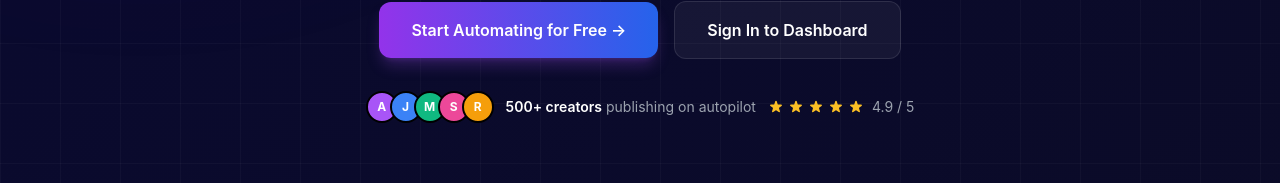
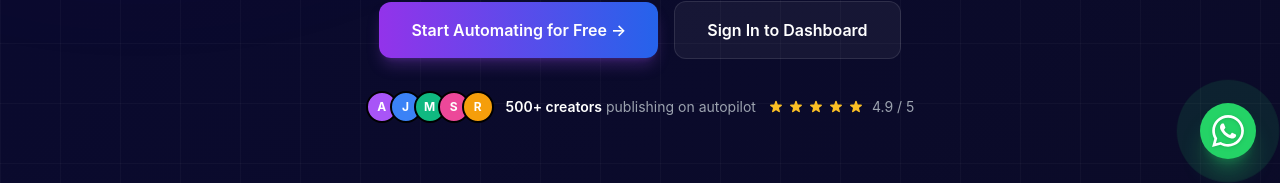
Before and after one commit to ikramarn/automation, a Next.js app in the folder dashboard/: page / in a window 1280 px wide. Shown: the part 617-800 px from the top of the page. Built offline with nearby package versions, Linux system fonts and the light colour scheme; no server answers.

Commit message:
feat(ui): add floating WhatsApp support button on all pages

```diff
--- a/dashboard/src/app/layout.tsx
+++ b/dashboard/src/app/layout.tsx
@@ -1,5 +1,6 @@
 import type { Metadata } from "next";
 import "./globals.css";
+import WhatsAppButton from "@/components/WhatsAppButton";
 
 export const metadata: Metadata = {
   title: {
@@ -27,6 +28,7 @@
     <html lang="en" suppressHydrationWarning>
       <body className="min-h-screen bg-background text-foreground antialiased">
         {children}
+        <WhatsAppButton />
       </body>
     </html>
   );
--- /dev/null
+++ b/dashboard/src/components/WhatsAppButton.tsx
@@ -0,0 +1,42 @@
+"use client";
+
+export default function WhatsAppButton() {
+  const phoneNumber = "923367172118";
+  const defaultMessage = encodeURIComponent("Hi! I have a question about AutomateSocials & JazzyEngine.");
+  const waUrl = `https://wa.me/${phoneNumber}?text=${defaultMessage}`;
+
+  return (
+    <aside aria-label="Support WhatsApp chat" className="fixed bottom-6 right-6 z-50 flex items-center group">
+      {/* Tooltip on hover */}
+      <span
+        className="mr-3 hidden md:inline-block rounded-full bg-gray-900/90 px-3.5 py-1.5 text-xs font-medium text-white shadow-lg backdrop-blur-sm opacity-0 transition-all duration-200 group-hover:opacity-100 group-hover:-translate-x-1 pointer-events-none"
+        role="tooltip"
+      >
+        Chat with us on WhatsApp 💬
+      </span>
+
+      {/* Floating Action Button */}
+      <a
+        href={waUrl}
+        target="_blank"
+        rel="noopener noreferrer"
+        aria-label="Chat with us on WhatsApp"
+        className="relative flex h-14 w-14 items-center justify-center rounded-full bg-[#25D366] text-white shadow-xl shadow-[#25D366]/30 transition-all duration-300 hover:scale-110 hover:bg-[#20ba5a] hover:shadow-2xl hover:shadow-[#25D366]/50 focus:outline-none focus:ring-4 focus:ring-[#25D366]/40 active:scale-95"
+      >
+        {/* Pulse ring */}
+        <span className="absolute -inset-1 rounded-full bg-[#25D366] opacity-30 animate-ping pointer-events-none" />
+
+        {/* WhatsApp Icon */}
+        <svg
+          xmlns="http://www.w3.org/2000/svg"
+          viewBox="0 0 24 24"
+          fill="currentColor"
+          className="relative h-8 w-8 drop-shadow"
+          aria-hidden="true"
+        >
+          <path d="M.057 24l1.687-6.163c-1.041-1.804-1.588-3.849-1.587-5.946.003-6.556 5.338-11.891 11.893-11.891 3.181.001 6.167 1.24 8.413 3.488 2.245 2.248 3.481 5.236 3.48 8.414-.003 6.557-5.338 11.892-11.893 11.892-1.99-.001-3.951-.5-5.688-1.448l-6.305 1.654zm6.597-3.807c1.676.995 3.276 1.591 5.392 1.592 5.448 0 9.886-4.434 9.889-9.885.002-5.462-4.415-9.89-9.881-9.892-5.452 0-9.887 4.434-9.889 9.884-.001 2.225.651 3.891 1.746 5.634l-.999 3.648 3.742-.981zm11.387-5.464c-.074-.124-.272-.198-.57-.347-.297-.149-1.758-.868-2.031-.967-.272-.099-.47-.149-.669.149-.198.297-.768.967-.941 1.165-.173.198-.347.223-.644.074-.297-.149-1.255-.462-2.39-1.475-.883-.788-1.48-1.761-1.653-2.059-.173-.297-.018-.458.13-.606.134-.133.297-.347.446-.521.151-.172.2-.296.3-.495.099-.198.05-.372-.025-.521-.075-.148-.669-1.611-.916-2.206-.242-.579-.487-.501-.669-.51l-.57-.01c-.198 0-.52.074-.792.372s-1.04 1.016-1.04 2.479 1.065 2.876 1.213 3.074c.149.198 2.095 3.2 5.076 4.487.709.306 1.263.489 1.694.626.712.226 1.36.194 1.872.118.571-.085 1.758-.719 2.006-1.413.248-.695.248-1.29.173-1.414z" />
+        </svg>
+      </a>
+    </aside>
+  );
+}
```
